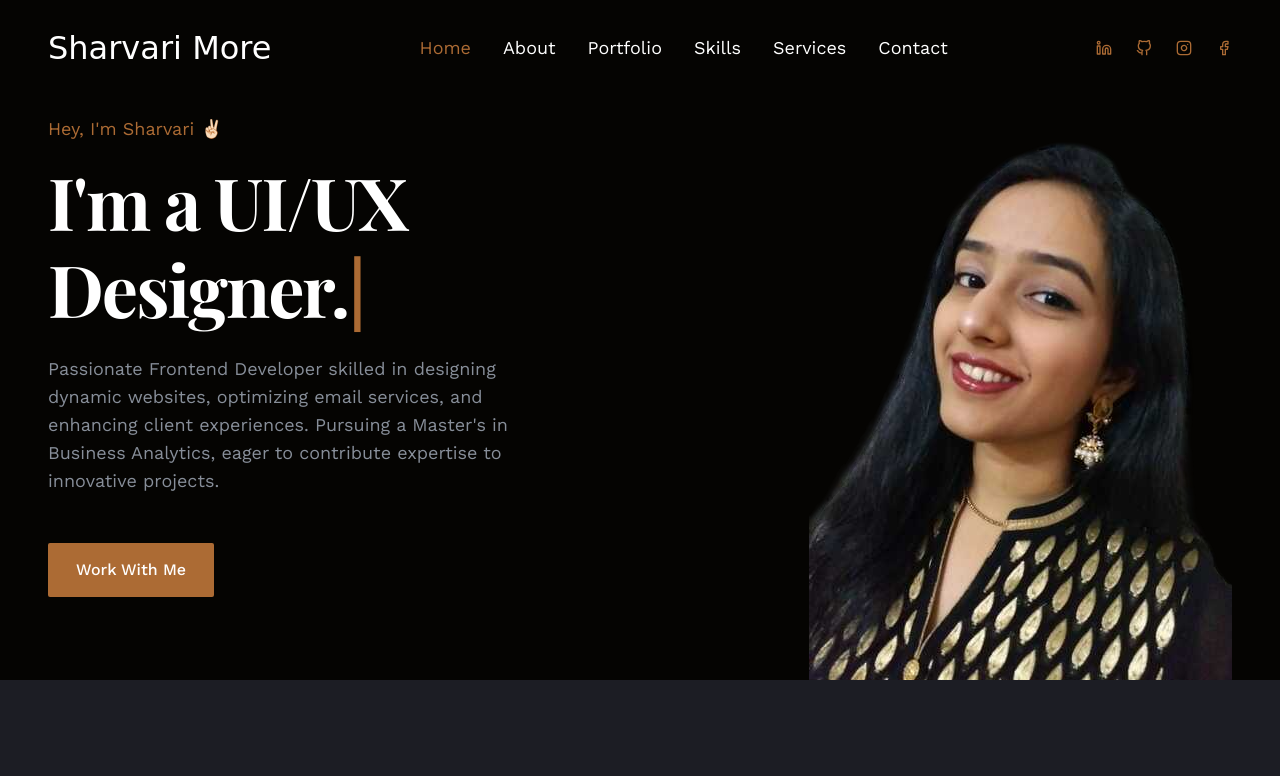
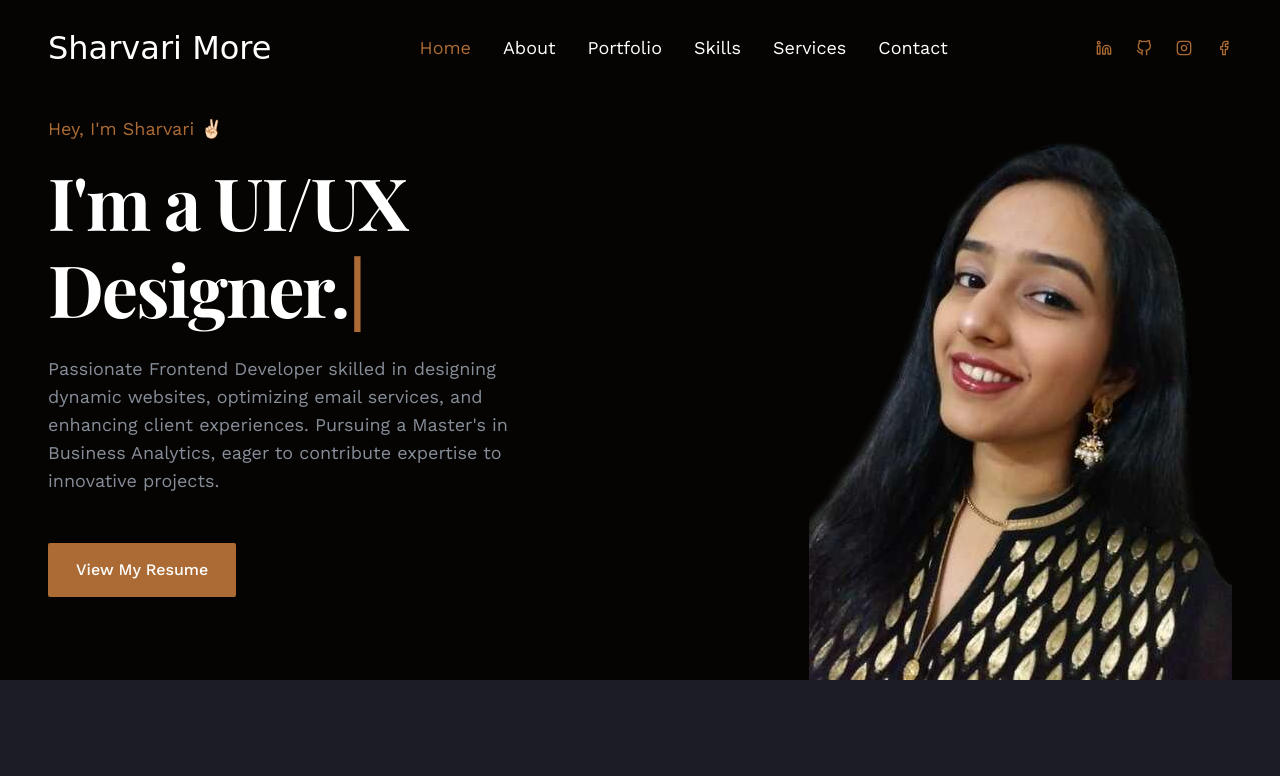
Before and after one commit to SharvariMore/New_Portfolio, a React (Create React App) app: page / in a window 1280 px wide. Shown: the top 776 px of the page. Built offline with nearby package versions, Linux system fonts and the light colour scheme; a web font is replaced by a local one.

Commit message:
Changed 1 exp and resume

```diff
--- a/src/components/About.js
+++ b/src/components/About.js
@@ -93,10 +93,10 @@ const About = () => {
                       <h4
                         className="font-bold text-lg sm:mb-0"
                         data-tooltip-id="skills"
-                        data-tooltip-content="Angular, TS, ASP.NET, Oracle"
+                        data-tooltip-content="Angular, TS, ASP.NET, Oracle, Excel"
                         data-tooltip-place="top"
                       >
-                        Student Assistant (PCP)
+                        Student Intern (Full Stack Developer)
                       </h4>
                       <h4 className="text-lg font-bold text-accent">
                         2024 - 2025
@@ -111,7 +111,7 @@ const About = () => {
                       <h4
                         className="font-bold text-lg sm:mb-0"
                         data-tooltip-id="skills"
-                        data-tooltip-content="HTML, CSS, JS, React, GIT, API"
+                        data-tooltip-content="HTML, CSS, JS, React, Figma, GIT, API"
                         data-tooltip-place="top"
                       >
                         Frontend Developer (React)
--- a/src/components/Hero.js
+++ b/src/components/Hero.js
@@ -63,7 +63,7 @@ const Hero = () => {
             </p>
             <button className="btn btn-md bg-accent hover:bg-accent-hover md:btn-lg transition-all"
              onClick={() => window.open(require("../assets/img/Sharvari More - Resume (Best).pdf"), "_blank")}>
-              Work With Me
+              View My Resume
             </button>
           </div>
           <div className="hidden lg:flex flex-1 justify-end items-end h-full">
```
Also changed, not shown: 1 other file (tests, documents, lock files or other folders).
